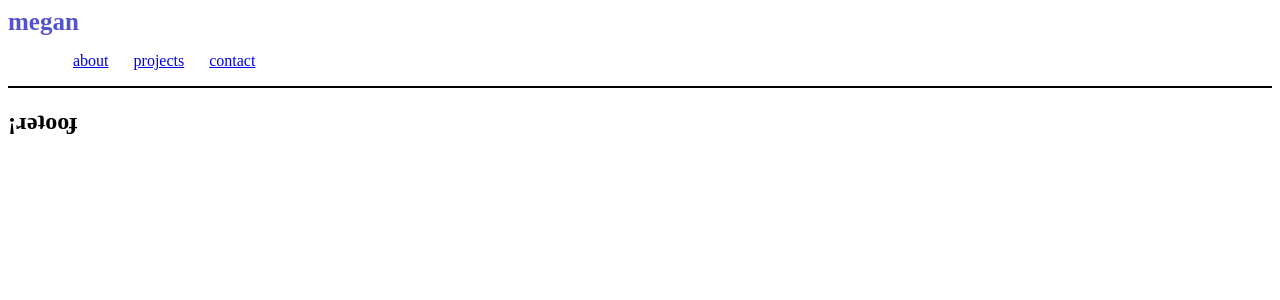
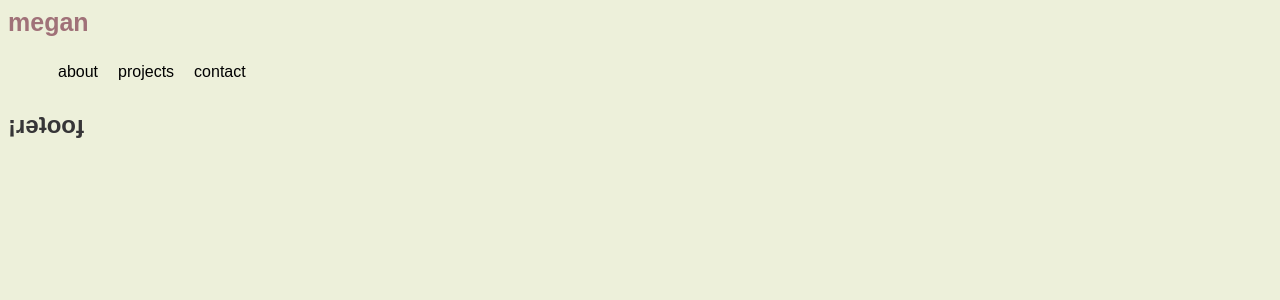
Before and after one commit to mtpott/pottfolio, a React (Create React App) app: page / in a window 1280 px wide. Shown: the top 300 px of the page. Built offline with nearby package versions, Linux system fonts and the light colour scheme.

Commit message:
about/contact sections finalized, css stylings added, attempting to filter through project array

```diff
--- a/src/App.js
+++ b/src/App.js
@@ -1,7 +1,6 @@
 import React from 'react';
 
 import Header from './components/Header';
-import Project from './components/Project';
 import Footer from './components/Footer';
 import './App.css';
 
@@ -9,7 +8,6 @@ function App() {
   return (
     <div>
      <Header />
-      {/* <Project /> */}
      <Footer />
     </div>
   );
--- a/src/components/Contact/index.js
+++ b/src/components/Contact/index.js
@@ -10,20 +10,21 @@ function Contact() {
 
     function handleSubmit(e) {
         e.preventDefault();
+        console.log("you hit the submit button! :) ", formState);
     }
 
     return (
-        <div>
-            <form id="contact-form" onSubmit={handleSubmit}>
-                <div>
+        <div className="contact-div">
+            <form className="contact-form" onSubmit={handleSubmit}>
+                <div className="contact-name">
                     <label htmlFor="name">name:</label>
                     <input type="text" defaultValue={name} onChange={handleChange} name="name" />
                 </div>
-                <div>
+                <div className="contact-email">
                     <label htmlFor="email">email address:</label>
                     <input type="email" defaultValue={email} onChange={handleChange} name="email" />
                 </div>
-                <div>
+                <div className="contact-message">
                     <label htmlFor="message">message:</label>
                     <textarea name="message" defaultValue={message} onChange={handleChange} rows="4" />
                 </div>
--- a/src/components/Nav/index.js
+++ b/src/components/Nav/index.js
@@ -3,7 +3,7 @@ import Contact from '../Contact';
 import Project from '../Project';
 import About from '../About';
 
-function Nav(props) {
+function Nav() {
     const [contactSelected, setContactSelected] = useState(false);
     const [aboutSelected, setAboutSelected] = useState();
     const [projectSelected, setProjectSelected] = useState();
@@ -12,51 +12,50 @@ function Nav(props) {
         setContactSelected(true);
         setAboutSelected(false);
         setProjectSelected(false);
-        renderNav();
     }
 
     const handleAboutClick = event => {
         setAboutSelected(true);
         setContactSelected(false);
         setProjectSelected(false);
-        renderNav();
     }
 
     const handleProjectClick = event => {
         setProjectSelected(true);
         setAboutSelected(false);
         setContactSelected(false);
-        renderNav();
-    }
-
-    const renderNav = () => {
-        if(handleAboutClick) {
-            return (aboutSelected && <About />);
-        } else if (handleContactClick) {
-            return (contactSelected && <Contact />);
-        } else {
-            return (projectSelected && <Project />);
-        }
     }
 
     return (
+    <section>
         <nav className='nav-bar'>
         <ul className="nav-ul">
-            <li className="mx-1 nav-link">
+            <li className="nav-link">
                 <a href="#about" onClick={handleAboutClick}>about</a>
-                    {aboutSelected && (<About />)}
             </li>
-            <li className="mx-1 nav-link">
+            <li className="nav-link">
                 <a href="#project" onClick={handleContactClick}>projects</a>
-                    {contactSelected && (<Project />)}
             </li>
-            <li className="mx-1 nav-link">
+            <li className="nav-link">
                 <a href="#contact" onClick={handleProjectClick}>contact</a>
-                    {projectSelected && (<Contact />)}
+
             </li>
         </ul>
+        </nav>
 
-        </nav>
+        <section className="about-section">
+            {aboutSelected && (<About />)}
+        </section>
+
+        <section className="project-section">
+            {contactSelected && (<Project />)}
+        </section>
+
+        <section className="contact-section">
+            {projectSelected && (<Contact />)}
+        </section>
+
+    </section>
     )
 }
 
--- a/src/components/Project/index.js
+++ b/src/components/Project/index.js
@@ -1,15 +1,12 @@
 import React from 'react';
-// import ProjectList from '../ProjectList';
+import ProjectList from '../ProjectList';
 
 function Project(props) {
     // const { selectedProject } = props;
     return (
         <section>
         <h1>this is where a project name goes.</h1>
-            {/* <a href="/">{selectedProject.deployLink}</a>
-            <a href="/">{selectedProject.githubLink}</a>
-            <ProjectList category={selectedProject.name} /> */}
-
+            <ProjectList />
         </section>
     )
 }
--- a/src/components/ProjectList/index.js
+++ b/src/components/ProjectList/index.js
@@ -25,17 +25,21 @@ const ProjectList = () => {
         }
     ])
 
-    const project = projects.filter((photo) => photo.category === photo);
+    // const project = projects.filter((project) => p.category === photo);
+    const projectObj = projects.filter((project) => (
+        <div>{projectObj}</div>
+    ))
 
     return (
         <div>
-            {project.map((photo, i) => (
+            {projectObj}
+            {/* {project.map((photo, i) => (
                 <img
                     src={require(`../../assets/project-img/${photo}/${i}.jpg`)}
                     alt={photo.i}
                     key={photo.i}
                     />
-            ))}
+            ))} */}
         </div>
     );
 }
--- a/src/index.css
+++ b/src/index.css
@@ -1,41 +1,76 @@
+* {
+  font-family: 'Signika', sans-serif;
+  background-color: #edf0da;
+  color: #363537;
+}
+
 .header-name {
   font-size: 25px;
-  color: rgb(83, 83, 206);
+  color: #A07178;
   display: inline;
 }
 
-.header-section {
-  border-bottom: solid black 2px;
-}
+/* .nav-bar {
+  white-space: nowrap;
+} */
 
-.mx-1 {
-  margin-left: 25px;
-  color: pink;
-}
-
-.nav-bar {
-  white-space: nowrap;
+.nav-ul {
+  list-style: none;
+  display: flex;
 }
 
 .nav-link {
+  margin: 10px;
+  justify-content: space-between;
+  text-align: right;
+}
+
+a {
   display: inline;
   list-style: none;
   text-decoration: none;
+  color: black;
+}
+
+a:hover {
+  background-color: #037971;
 }
 
 .about-div {
-  max-width: 600px;
+  max-width: 700px;
   display: block;
+  text-align: left;
+  margin-left: 20px;
 }
 
 .about {
   font-size: 20px;
+  display: inline-block;
 }
 
 .about-pg {
   font-size: 18px;
+  display: inline-block;
+}
+
+.contact-div {
+  text-align: center;
+
 }
 
 .contact-form {
-  display: flex;
+  display: inline-block;
+  text-align: left;
 }
+
+.contact-name {
+  margin: 10px;
+}
+
+.contact-email {
+  margin: 10px;
+}
+
+.contact-message {
+  margin: 10px;
+}
```
